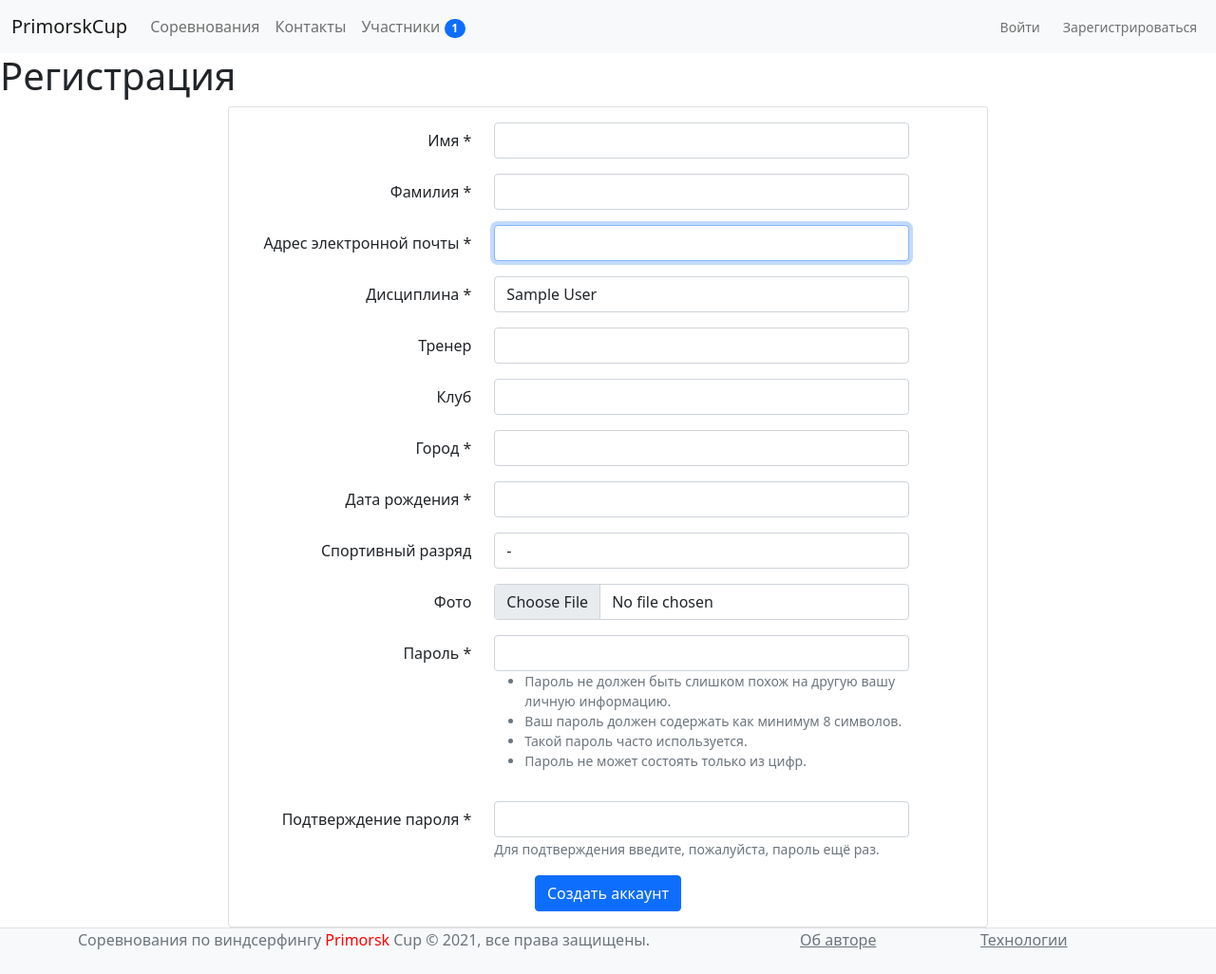
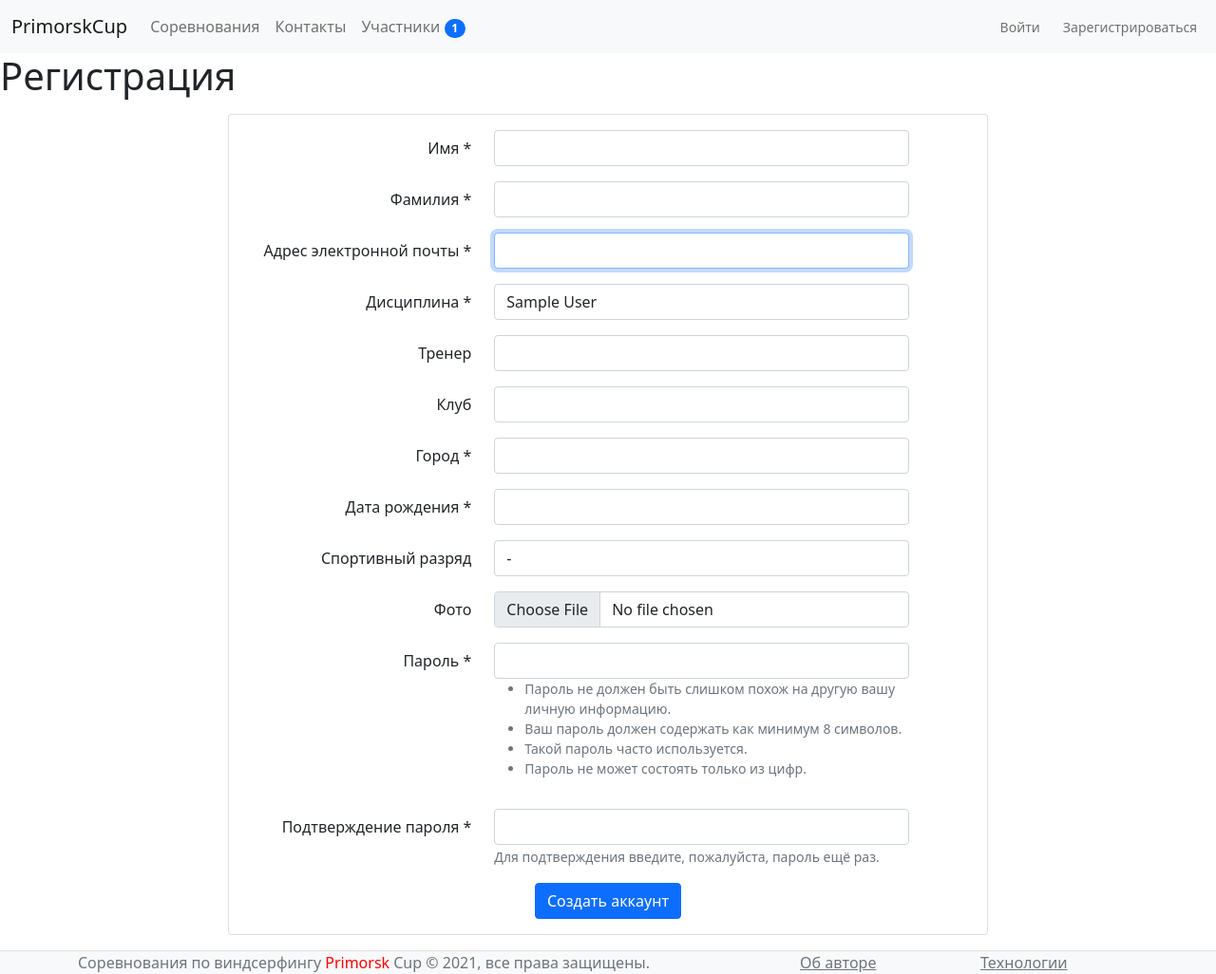
Before and after one commit to Bazulenkov/primorsk-cup, a Django app: page /auth/signup/ in a window 1280 px wide. Shown: the whole page at 95% size. Before the commit the page ends 1000 px from the top, so only its background shows below. Run offline with Django 3.2, Linux system fonts and the light colour scheme; tables that the repository leaves empty hold one stand-in row (values such as "Sample post").

Commit message:
Some updates in html

```diff
--- a/templates/includes/footer.html
+++ b/templates/includes/footer.html
@@ -1,5 +1,5 @@
 <footer class="mt-auto border-top bg-light">
-    <div class="container h-100">
+    <div class="container wh-100">
         <div class="row align-items-center h-100">
             <div class="col-md-8 order-last order-md-first">
                 <span class="text-muted">
--- a/users/templates/signup.html
+++ b/users/templates/signup.html
@@ -21,7 +21,7 @@
         {% endif %}
     </h1>
 
-    <div class="card mx-auto col-md-8 " style="max-width: 50rem;">
+    <div class="card mx-auto col-md-8 my-3" style="max-width: 50rem;">
         <div class="card-body">
             <form method="post" action="{% url 'signup' %}" enctype="multipart/form-data">
                 {% csrf_token %}
```
